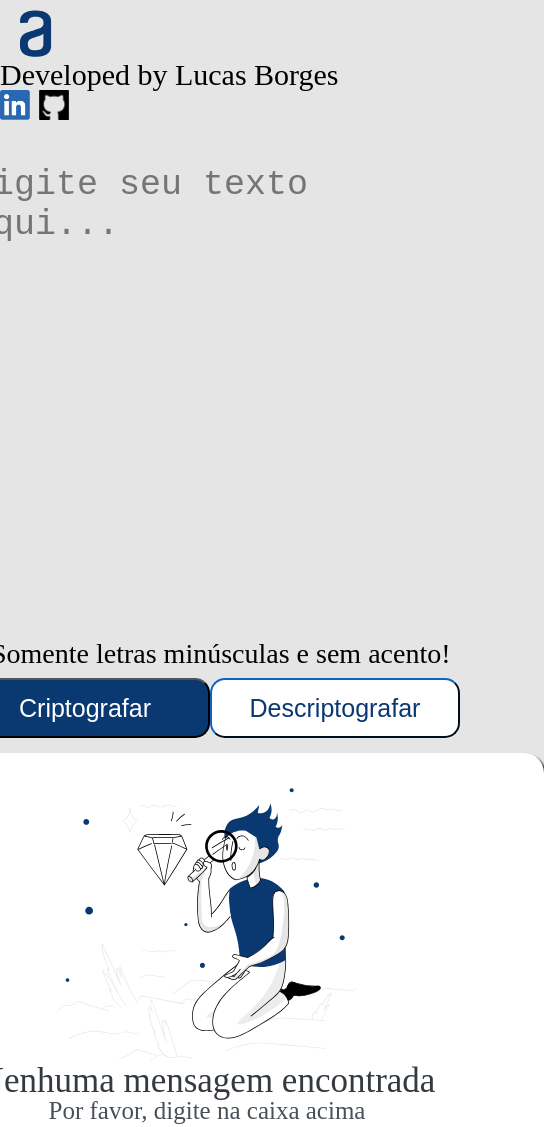
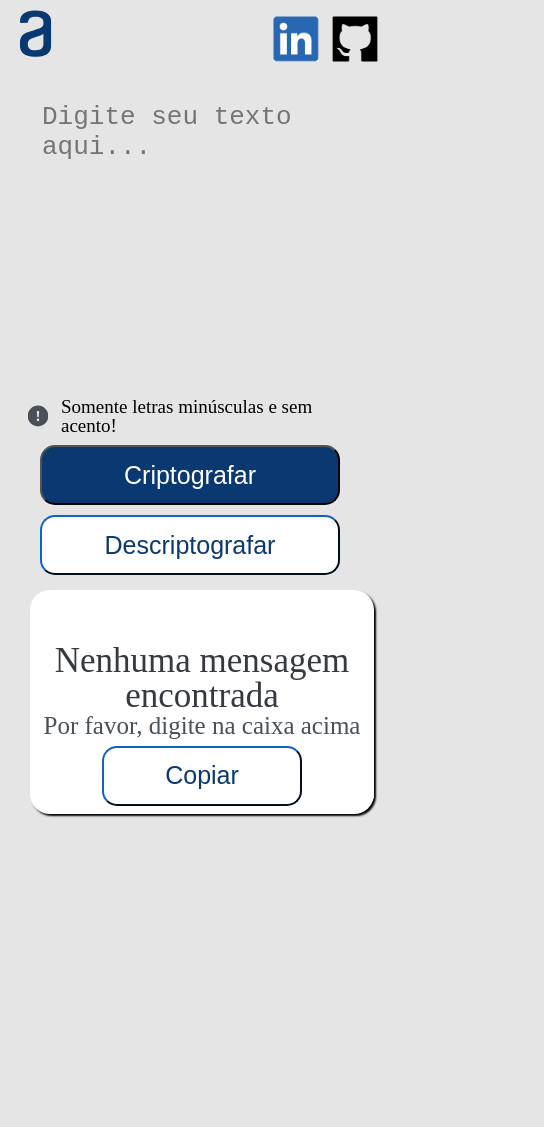
Before and after one commit to LucasBrgs/decoder-alura.github.io, a plain HTML site: page index.html in a window 390 px wide. Shown: the top 1127 px of the page, 544 px wide, since content can reach past the window. After the commit the page ends 844 px from the top, so only its background shows below. Drawn offline with Linux system fonts and the light colour scheme.

Commit message:
Add files via upload

```diff
--- a/media.css
+++ b/media.css
@@ -292,6 +292,100 @@
   }
 }
 
+@media screen and (max-width: 500px) and (max-height: 900px) {
+  header h1 {
+    display: none;
+  }
+
+  nav a img {
+    transform: scale(1.5);
+    margin-top: 20px;
+  }
+
+  #linkedin {
+    margin-right: 25px;
+  }
+
+  #git {
+    margin-right: 20px;
+  }
+
+  .input-txt {
+    margin: 30px 0 0 -10px;
+    width: 320px;
+    height: 270px;
+  }
+
+  textarea {
+    font-size: 26px;
+  }
+
+  .attention {
+    gap: 15px;
+  }
+
+  .attention img {
+    transform: scale(1.3);
+  }
+
+  .attention p {
+    font-size: 19px;
+  }
+
+  .buttons {
+    flex-wrap: wrap;
+    gap: 10px;
+  }
+
+  button {
+    width: 300px;
+    height: 60px;
+    font-size: 25px;
+  }
+
+  .output-txt {
+    margin: 130px 0 0 -10px;
+    height: 200px;
+    width: 320px;
+  }
+
+  .no-message {
+    top: calc(50% - 47.5px);
+    width: 344px;
+  }
+
+  #img-no-message {
+    display: none;
+  }
+
+  .no-message h2 {
+    font-size: 35px;
+  }
+
+  .no-message p {
+    font-size: 25px;
+  }
+
+  .no-message h2+p {
+    display: none;
+  }
+
+  .no-message p+p {
+    display: initial;
+  }
+
+  .message {
+    width: 344px;
+    height: 67px;
+    top: -75px;
+  }
+
+  .message button {
+    top: calc(50% - 30px);
+    width: 200px;
+  }
+}
+
 @media screen and (max-width: 375px) and (max-height: 933px) {
   header h1 {
     display: none;
```
